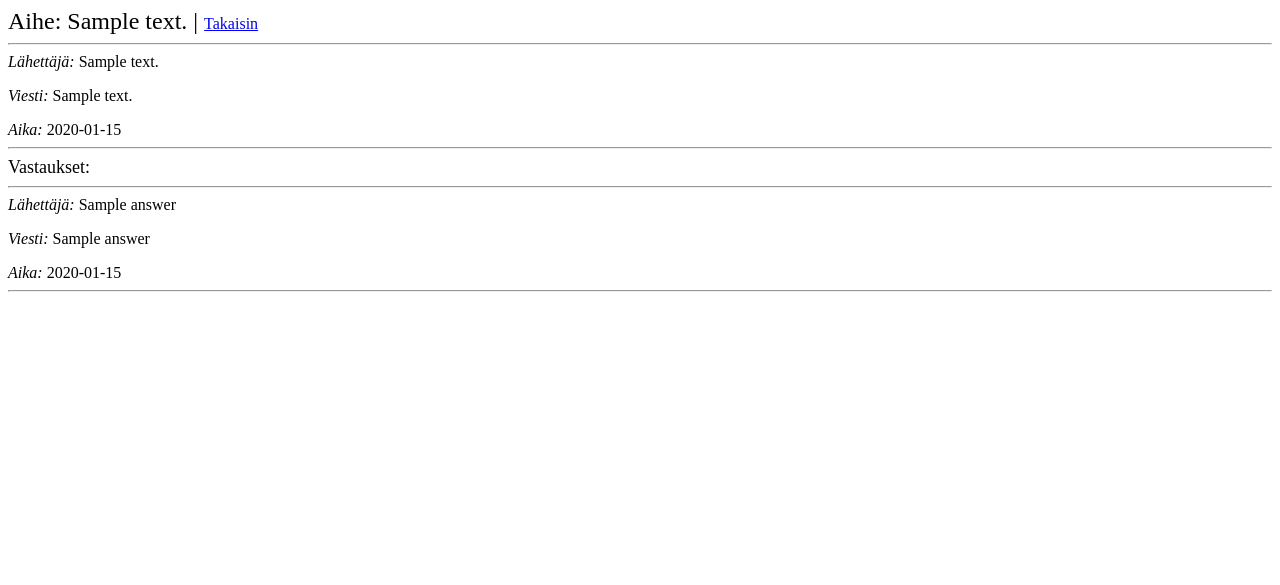
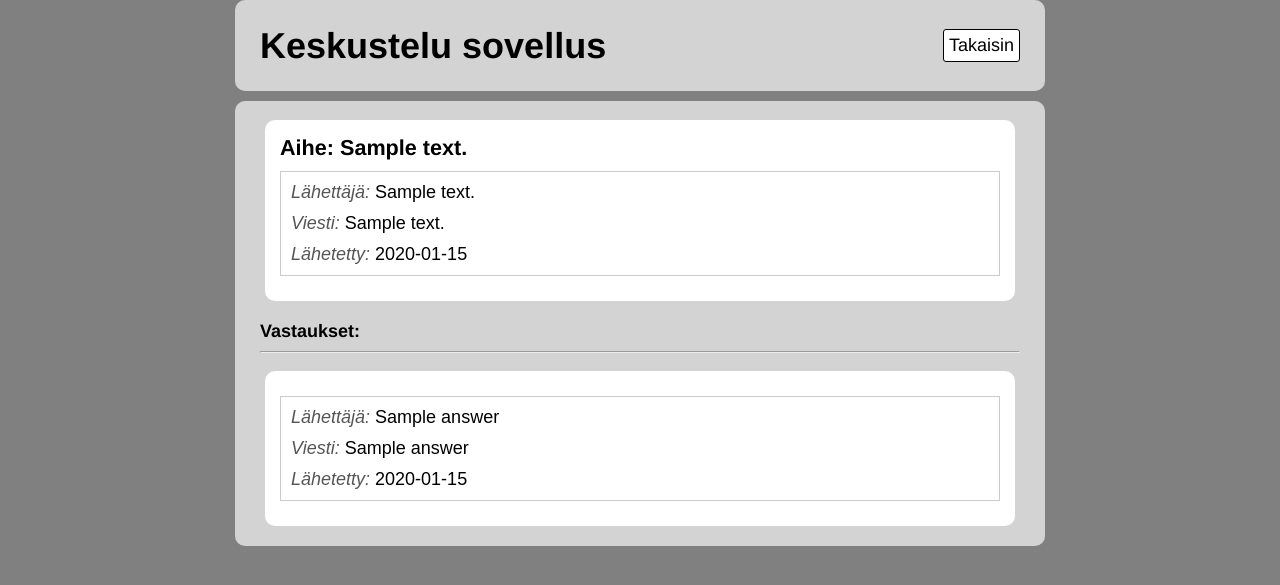
Before and after one commit to EetuKilpi/Keskustelusovellus, a Flask app: template templates/answer.html in a window 1280 px wide. Shown: the top 585 px of the page. Run offline with Flask 3, Linux system fonts and the light colour scheme; the template is opened without the code that fills it: most values are stand-ins (such as "Sample title", 1, 10 or a date in 2020).

Commit message:
Added css elements

```diff
--- a/messages.py
+++ b/messages.py
@@ -7,7 +7,7 @@ def get_list():
                "FROM messages M "
                "JOIN users U ON M.user_id = U.id "
                "LEFT JOIN answers A ON M.id = A.message_id "
-               "GROUP BY M.id, U.username ORDER BY M.id")
+               "GROUP BY M.id, U.username ORDER BY M.id DESC")
     result = db.session.execute(sql)
     return result.fetchall()
 
--- a/static/main.css
+++ b/static/main.css
@@ -20,12 +20,35 @@ header {
     margin-bottom: 10px;
 }
 
+.header-content {
+    display: flex;
+    justify-content: space-between;
+    align-items: center;
+}
+
+header a {
+    display: inline-block;
+    padding: 5px;
+    background-color: white;
+    border: 1px solid black;
+    border-radius: 3px;
+    text-decoration: none;
+    color: black;
+    margin-bottom: 0;
+}
+
+header a:hover {
+    background-color: grey;
+}
+
+
 nav li {
     display: inline-block;
-    padding: .5em 1em;
+
     background: white;
     border-radius: .5em;
     margin-right: .2em;
+    border: 1px solid black;
 }
 
 nav ul {
@@ -34,8 +57,10 @@ nav ul {
 }
 
 nav li a {
+    display: block;
     text-decoration: none;
     color: black;
+    padding: 10px;
 }
 
 nav li:hover {
@@ -45,19 +70,19 @@ nav li:hover {
 
 .search {
     margin-top: 10px;
-    background: gray;
+    background: rgb(161, 161, 161);
     padding: 15px;
     border-radius: 10px;
 }
 
 .search:before {
-    content: "Hae viestejä:";
     display: block;
     font-weight: bold;
     margin-bottom: 5px;
 }
 
 .search input[name="query"] {
+    border: 1px solid black;
     padding: 5px;
     width: 200px;
 }
@@ -66,7 +91,7 @@ nav li:hover {
     padding: 5px 10px;
     background-color: white;
     color: black;
-    border: none;
+    border: 1px solid black;
     border-radius: 3px;
     cursor: pointer;
 }
@@ -74,3 +99,133 @@ nav li:hover {
 .search input[type="submit"]:hover {
     background-color: grey;
 }
+
+.message {
+    padding: 15px;
+    border-radius: 10px;
+    margin: 5px;
+    background-color: #ffffff;
+    margin-bottom: 20px;
+}
+
+.message b{
+    font-size: larger;
+}
+
+.message a {
+    padding: 5px;
+    background-color: white;
+    border: 1px solid black;
+    border-radius: 3px;
+    text-decoration: none;
+    color: black;
+    margin-bottom: 0;
+}
+
+.message a:hover {
+    background-color: grey;
+}
+
+.message form {
+    display: inline-block;
+}
+
+.message form #button {
+    display: inline-block;
+    background-color: black;
+    color: #fff;
+    padding: 5px 10px;
+    border: none;
+    border-radius: 10px;
+    cursor: pointer;
+    margin-right: 5px;
+}
+
+.message form #favorite {
+    display: inline-block;
+    background-color: black;
+    color: #fff;
+    padding: 5px 10px;
+    border: none;
+    border-radius: 10px;
+    cursor: pointer;
+    margin-left: 5px;
+}
+
+
+.message form #button:hover {
+    background-color: grey;
+}
+
+.message form #favorite:hover {
+    background-color: grey;
+}
+
+
+.content {
+    border: 1px solid #ccc;
+    padding: 10px;
+    margin: 10px 0px;
+    font-family: Arial, sans-serif;
+}
+
+.content i {
+    font-style: italic;
+    color: #555;
+}
+
+.content p {
+    margin: 10px 0;
+    margin-bottom: 0;
+}
+
+#answer {
+    padding: 15px;
+    padding-top: 5px;
+    padding-bottom: 5px;
+    border-radius: 10px;
+    margin: 20px 0;
+    background-color: #ffffff;
+    margin-top: 0;
+}
+
+#answer textarea {
+    width: 100%;
+    box-sizing: border-box;
+    margin-bottom: 10px;
+}
+
+#answer input[type="submit"] {
+    padding: 10px;
+    background-color: white;
+    color: black;
+    border: 1px solid black;
+    border-radius: 5px;
+    cursor: pointer;
+}
+
+#answer input[type="submit"]:hover {
+    background-color: grey;
+}
+
+.account input {
+    width: 100%;
+    padding: 10px;
+    margin-bottom: 10px;
+    box-sizing: border-box;
+    border: 5px solid #ccc;
+    border-radius: 4px;
+}
+
+.account input[type="submit"] {
+    background-color: white;
+    color: black;
+    border: 1px solid black;
+    cursor: pointer;
+    margin-top: 5px;
+    margin-bottom: 0;
+}
+
+.account input[type="submit"]:hover {
+    background-color: grey;
+}
--- a/templates/answer.html
+++ b/templates/answer.html
@@ -1,57 +1,79 @@
+{% extends "layout.html" %}
+{% block content %}
+<header>
+    <div class="header-content">
+        <h1>Keskustelu sovellus</h1>
+        <a href="/">Takaisin</a>
+    </div>
+</header>
+
+<div class="container">
+    <p>
+    <div class="message">
     {% if message[7] == True and admin == False %}
-Sinulla ei ole oikeuksia nähdä tätä keskustelua | <a href="/">Takaisin</a>
+    <b>Error</b><br>
+    Sinulla ei ole oikeuksia nähdä tätä keskustelua
     {% else %}
-    <font size="+2">Aihe: {{ message[1] }} | </font><a href="/">Takaisin</a>
-    <hr>
+        <b>Aihe: {{ message[1] }}</b>
+        <div class="content">
         <i>Lähettäjä:</i> {{ message[4] }}
-    <p><i>Viesti:</i> {{ message[2] }}</p>
-    <i>Aika:</i> {{ message[5].strftime("%H:%M %d-%m-%Y") }}
+        <p>
+        <i>Viesti:</i> {{ message[2] }}
+        <p>
+        <i>Lähetetty:</i> {{ message[5].strftime("%H:%M %d-%m-%Y") }}
         {% if message[6] == True %}
         (Muokattu)
         {% endif %}
+        </div>
+
         {% if message[3] == session.user_id %}
-    <p>
         <form action="/edit_message/{{ message[0] }}?user_id={{ message[3] }}" method="GET">
             <input type="hidden" name="message_id" value="{{ message[0] }}">
-        <input type="submit" value="Muokkaa viestiä">
+            <input id="button" type="submit" value="Muokkaa viestiä">
         </form>
+        {% endif %}
+        {% if message[3] == session.user_id or admin == True %}
         <form action="/delete_message" method="POST">
             <input type="hidden" name="message_id" value="{{ message[0] }}">
-        <input type="submit" value="Poista viesti">
+            <input id="button" type="submit" value="Poista viesti">
         </form>
         {% endif %}
-    <hr>
-    <font size="+1">Vastaukset:</font>
-    <hr>
+    </div>
+    </p>
+        <b>Vastaukset:</b>
+        <hr><p>
         {% for answer in answers %}
+        <div class="message">
+            <div class="content">
             <i>Lähettäjä:</i> {{ answer[3] }}
-        <p><i>Viesti:</i> {{ answer[1] }}</p>
-        <i>Aika:</i> {{ answer[4].strftime("%H:%M %d-%m-%Y") }}
+            <p>
+            <i>Viesti:</i> {{ answer[1] }}
+            <p>
+            <i>Lähetetty:</i> {{ answer[4].strftime("%H:%M %d-%m-%Y") }}
             {% if answer[5] == True %}
             (Muokattu)
             {% endif %}
+            </div>
 
             {% if answer[2] == session.user_id %}
-        <p>
             <form action="/edit_answer/{{ answer[0] }}?message_id={{ message[0] }}&user_id={{ answer[2] }}" method="GET">
                 <input type="hidden" name="message_id" value="{{ message[0] }}">
-            <input type="submit" value="Muokkaa vastausta">
+                <input id="button" type="submit" value="Muokkaa vastausta">
             </form>
             {% endif %}
             {% if answer[2] == session.user_id or admin == True %}
-        <p>
             <form action="/delete_answer" method="POST">
                 <input type="hidden" name="user_id" value="{{ answer[2] }}">
                 <input type="hidden" name="answer_id" value="{{ answer[0] }}">
                 <input type="hidden" name="message_id" value="{{ message[0] }}">
-            <input type="submit" value="Poista vastaus">
+                <input id="button" type="submit" value="Poista vastaus">
             </form>
             {% endif %}
-        <hr>
+        </div>
         {% endfor %}
 
         {% if session.user_id %}
-        <form action="/answer" method="POST" onsubmit="return check(this)">
+            <form id="answer" action="/answer" method="POST" onsubmit="return check(this)">
                 <p>Uusi vastaus: <br>
                     <textarea name="text" rows="5" cols="40"></textarea>
                     <br>
@@ -70,3 +92,5 @@ Sinulla ei ole oikeuksia nähdä tätä keskustelua | <a href="/">Takaisin</a>
                 </script>
         {% endif %}
     {% endif %}
+</div>
+{% endblock %}
--- a/templates/layout.html
+++ b/templates/layout.html
@@ -6,9 +6,6 @@
     <title>Keskustelu sovellus</title>
 </head>
 <body>
-    <header>
-        <h1>Keskustelu sovellus</h1>
-    </header>
     {% block content %}{% endblock %}
 </body>
 </html>
```
Also changed, not shown: routes.py (+19 -0 lines), templates/edit_answer.html (+15 -2 lines), templates/edit_message.html (+16 -3 lines), templates/error.html (+17 -1 lines), templates/favorites.html (+31 -15 lines), templates/index.html (+24 -16 lines), templates/login.html (+20 -1 lines), templates/register.html (+16 -1 lines). Lines whose indentation alone changed are shown as unchanged.
